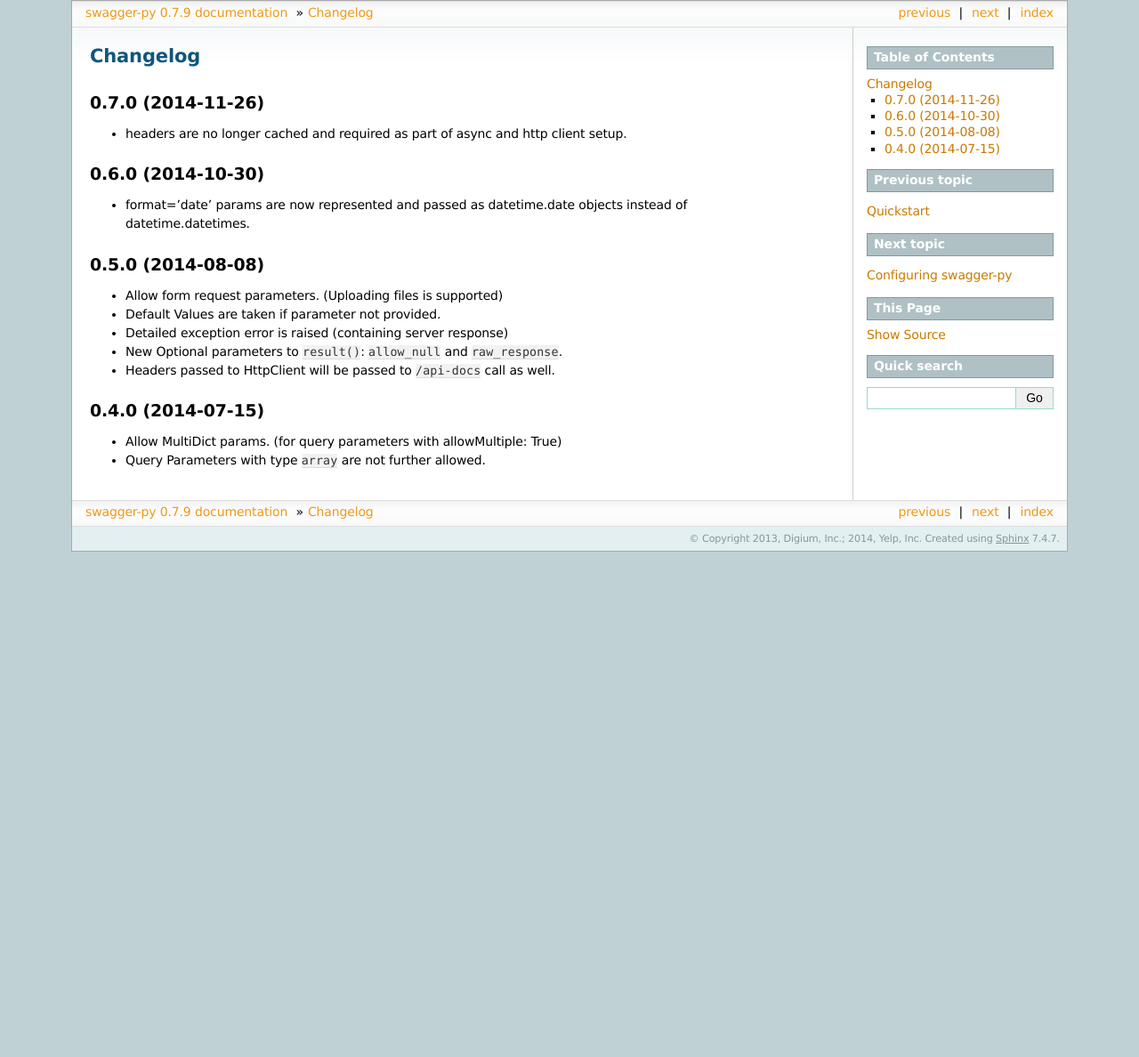
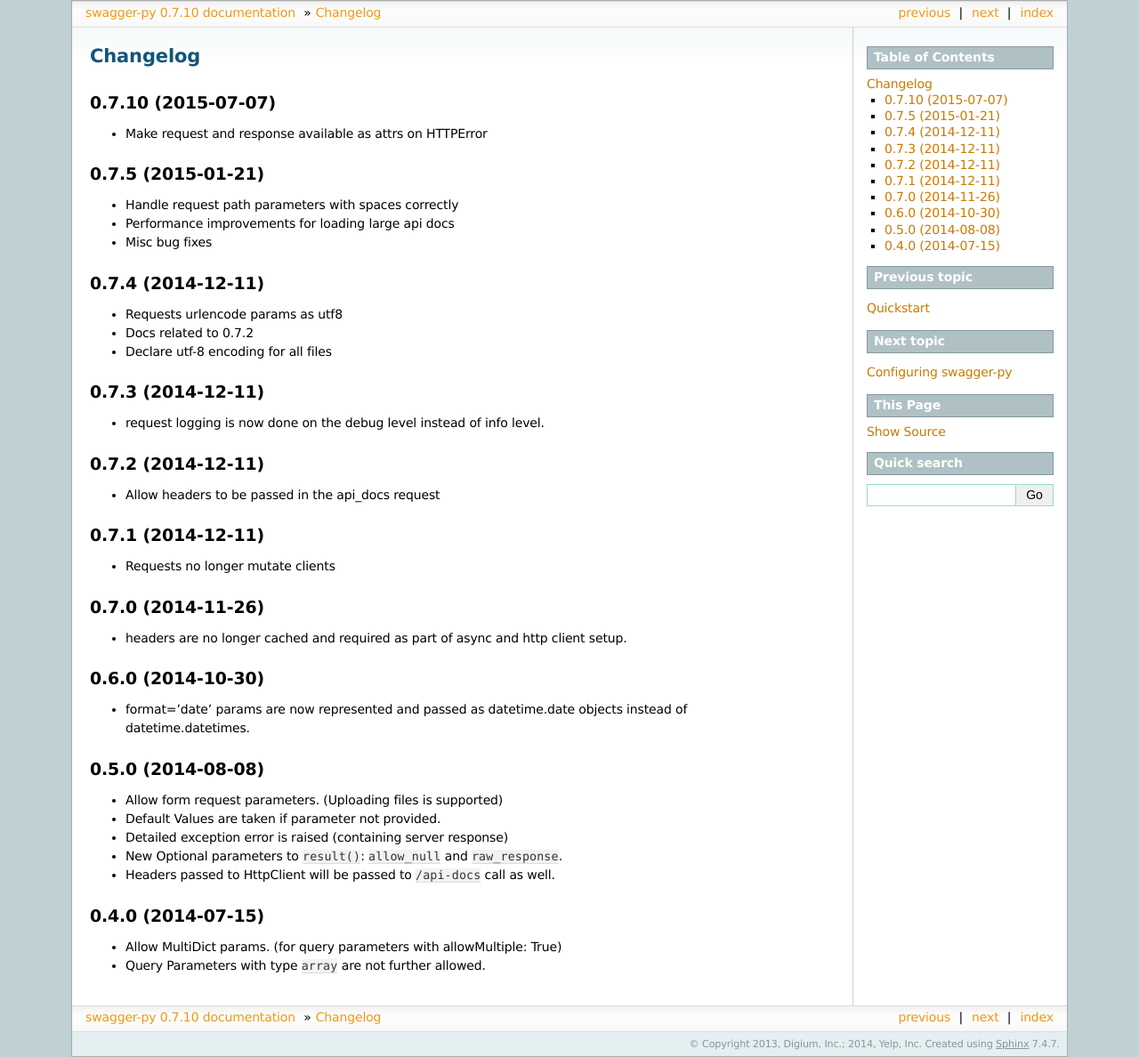
Before and after one commit to Yelp/bravado, a Sphinx documentation site: the page built from docs/source/changelog.rst, in a window 1280 px wide. Shown: the whole page at 89% size. Built offline with Sphinx 7.4.7, drawn with Linux system fonts in a browser that asks for light colours; before the commit the page ends 900 px from its top, so only the background shows below that.

Commit message:
Bump to 0.7.10

```diff
--- a/CHANGELOG.rst
+++ b/CHANGELOG.rst
@@ -1,3 +1,7 @@
+0.7.10 (2015-07-07)
+------------------
+- Make request and response available as attrs on HTTPError
+
 0.7.5 (2015-01-21)
 ------------------
 - Handle request path parameters with spaces correctly
--- a/docs/source/changelog.rst
+++ b/docs/source/changelog.rst
@@ -1,5 +1,34 @@
 Changelog
 =========
+0.7.10 (2015-07-07)
+++++++++++++++++++
+* Make request and response available as attrs on HTTPError
+
+0.7.5 (2015-01-21)
+++++++++++++++++++
+* Handle request path parameters with spaces correctly
+* Performance improvements for loading large api docs
+* Misc bug fixes
+
+0.7.4 (2014-12-11)
+++++++++++++++++++
+* Requests urlencode params as utf8
+* Docs related to 0.7.2
+* Declare utf-8 encoding for all files
+
+0.7.3 (2014-12-11)
+++++++++++++++++++
+* request logging is now done on the debug level instead of
+  info level.
+
+0.7.2 (2014-12-11)
+++++++++++++++++++
+* Allow headers to be passed in the api_docs request
+
+0.7.1 (2014-12-11)
+++++++++++++++++++
+* Requests no longer mutate clients
+
 
 0.7.0 (2014-11-26)
 ++++++++++++++++++
--- a/swaggerpy/__init__.py
+++ b/swaggerpy/__init__.py
@@ -1,2 +1,2 @@
 
-version = '0.7.9'
+version = '0.7.10'
```
